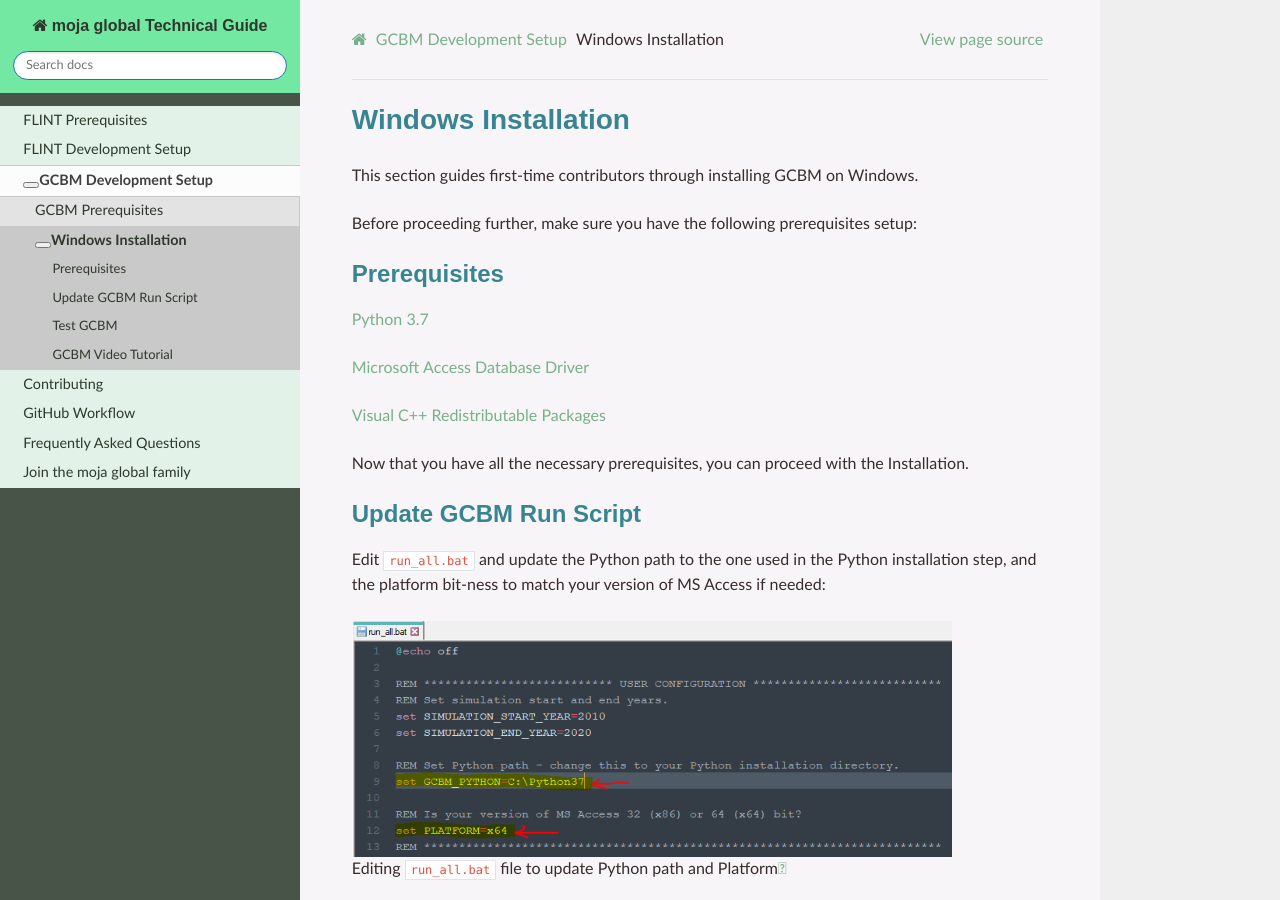
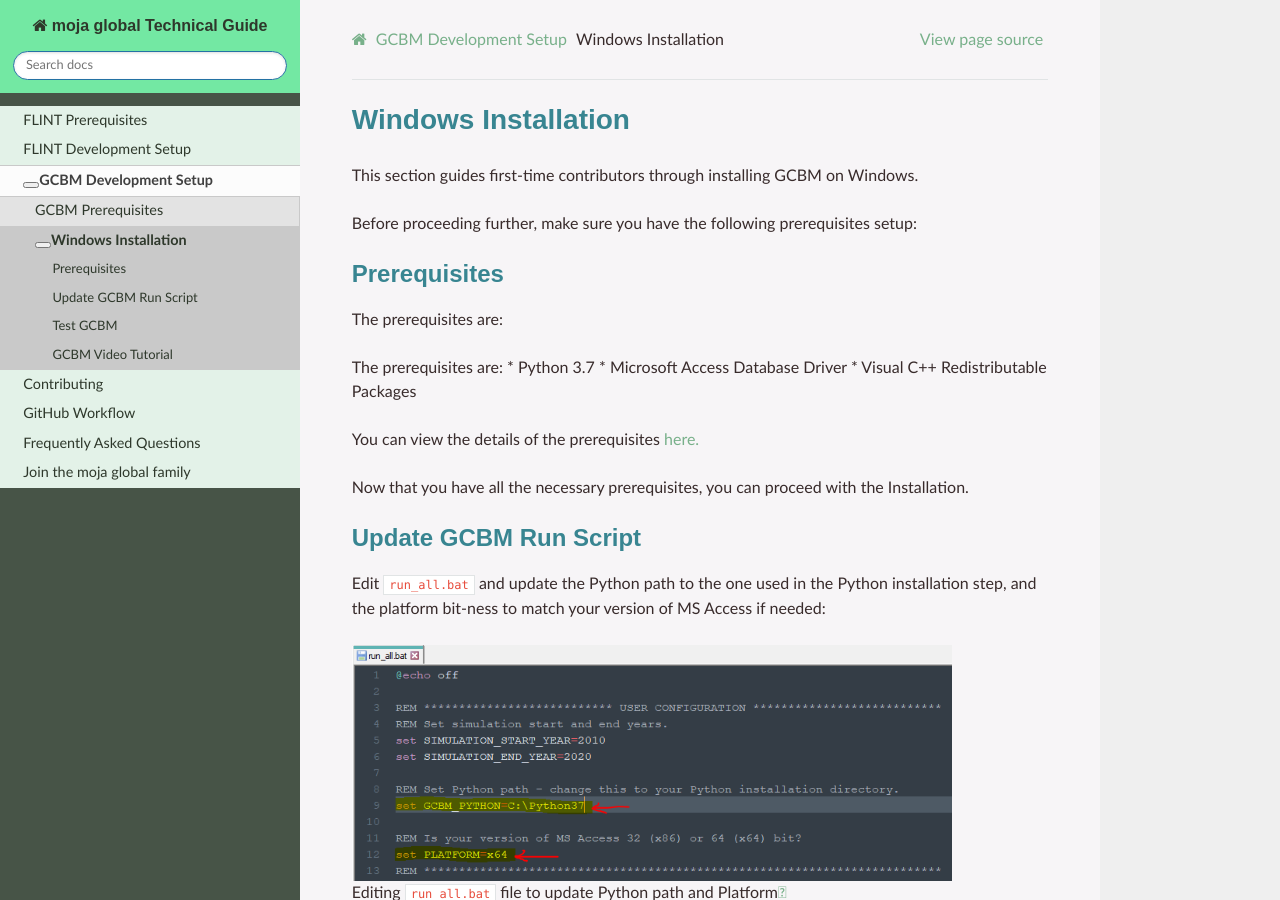
Before and after one commit to moja-global/moja_global_docs, a Sphinx documentation site: the page built from docs/GCBMDevelopmentSetup/windows_installation.rst, in a window 1280 px wide and 900 px high. Built offline with Sphinx 7.4.7 and the Read the Docs theme 2.0.0, drawn with Linux system fonts in a browser that asks for light colours.

Commit message:
Batch 1 and 2
This resolves the dead links issue!

Signed-off-by: Shloka gupta <chicken-biryani@users.noreply.github.com>

```diff
--- a/docs/DevelopmentSetup/git_and_github_guide.rst
+++ b/docs/DevelopmentSetup/git_and_github_guide.rst
@@ -109,7 +109,7 @@
 * Please be patient, someone from our team will review your pull request shortly and provide feedback. Incase there are changes requested, you can follow the section below on how to update/modify your pull request.
 * Also make sure that your pull request is in sync with the latest develop at all times.
 
-NOTE: Don't forget to get credits for your contributions once it gets merged by following this guide `here <contributing/index>`_.
+NOTE: Don't forget to get credits for your contributions once it gets merged by following this guide `here <https://docs.moja.global/en/latest/contributing/index.html>`_.
 
 Modify your pull request
 ------------------------
--- a/docs/GCBMDevelopmentSetup/windows_installation.rst
+++ b/docs/GCBMDevelopmentSetup/windows_installation.rst
@@ -9,9 +9,14 @@
 
 Prerequisites
 -------------
-* `Python 3.7 <prerequisites/python_3.7.html>`_
-* `Microsoft Access Database Driver <prerequisites/microsoft_access_database_driver.html>`_
-* `Visual C++ Redistributable Packages <prerequisites/visual_c++_redistributable_packages.html>`_
+The prerequisites are:
+
+The prerequisites are:
+* Python 3.7
+* Microsoft Access Database Driver
+* Visual C++ Redistributable Packages
+
+You can view the details of the prerequisites `here. <https://docs.moja.global/en/master/GCBMDevelopmentSetup/prerequisites.html>`_
 
 Now that you have all the necessary prerequisites, you can proceed with the Installation.
 
--- a/docs/prerequisites/git.rst
+++ b/docs/prerequisites/git.rst
@@ -12,4 +12,4 @@
 
 You can sign up for a Github account `here <https://github.com/join>`_.
 
-After successful installation of Git and GitHub account registration, you can proceed with further instructions on how to fork/clone the moja-global repositories `here <../DevelopmentSetup/git_and_github_guide>`_ .
+After successful installation of Git and registering your account on GitHub, you can proceed with further instructions on how to fork/clone the moja-global repositories `here <https://docs.moja.global/en/latest/DevelopmentSetup/git_and_github_guide.html>`_ .
```
